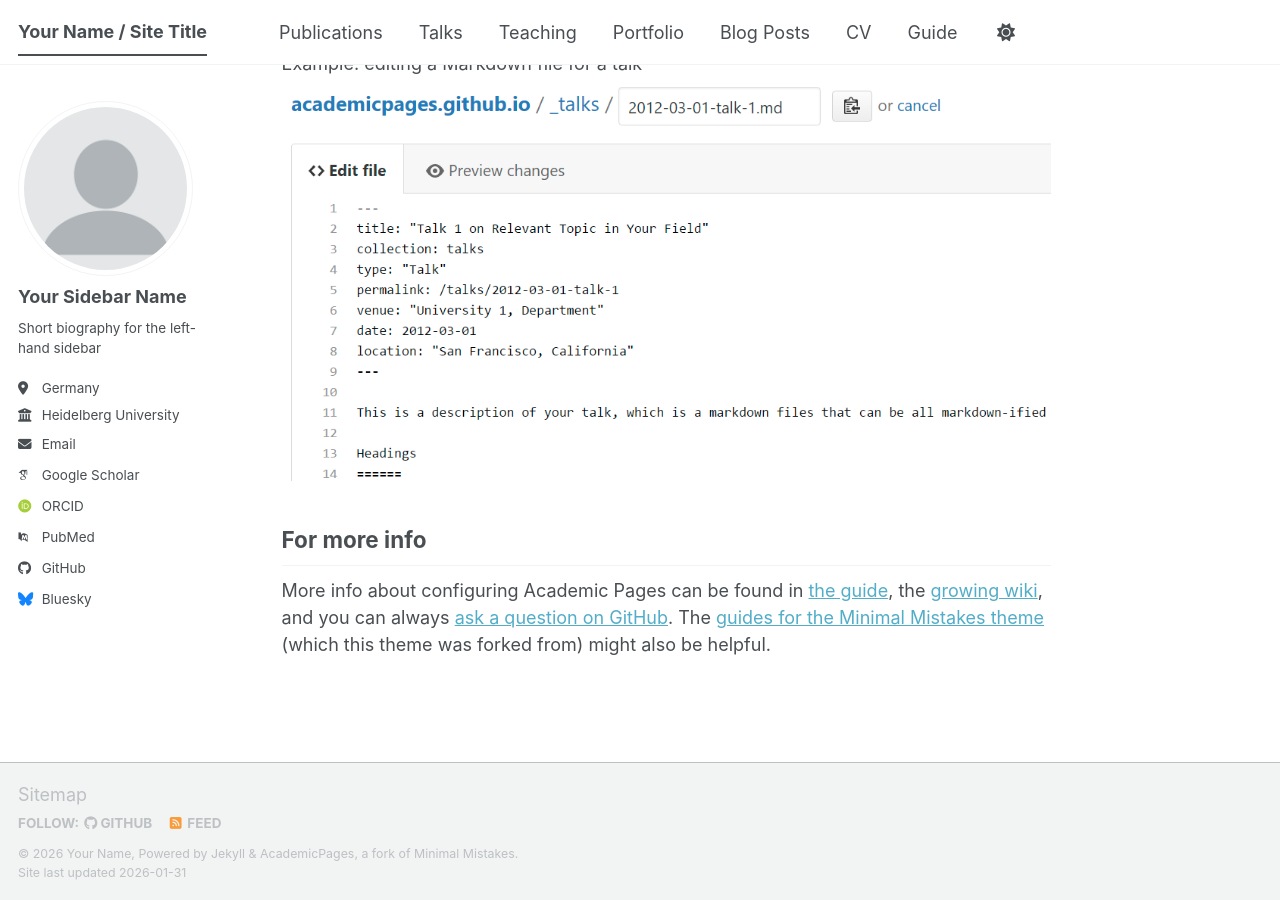
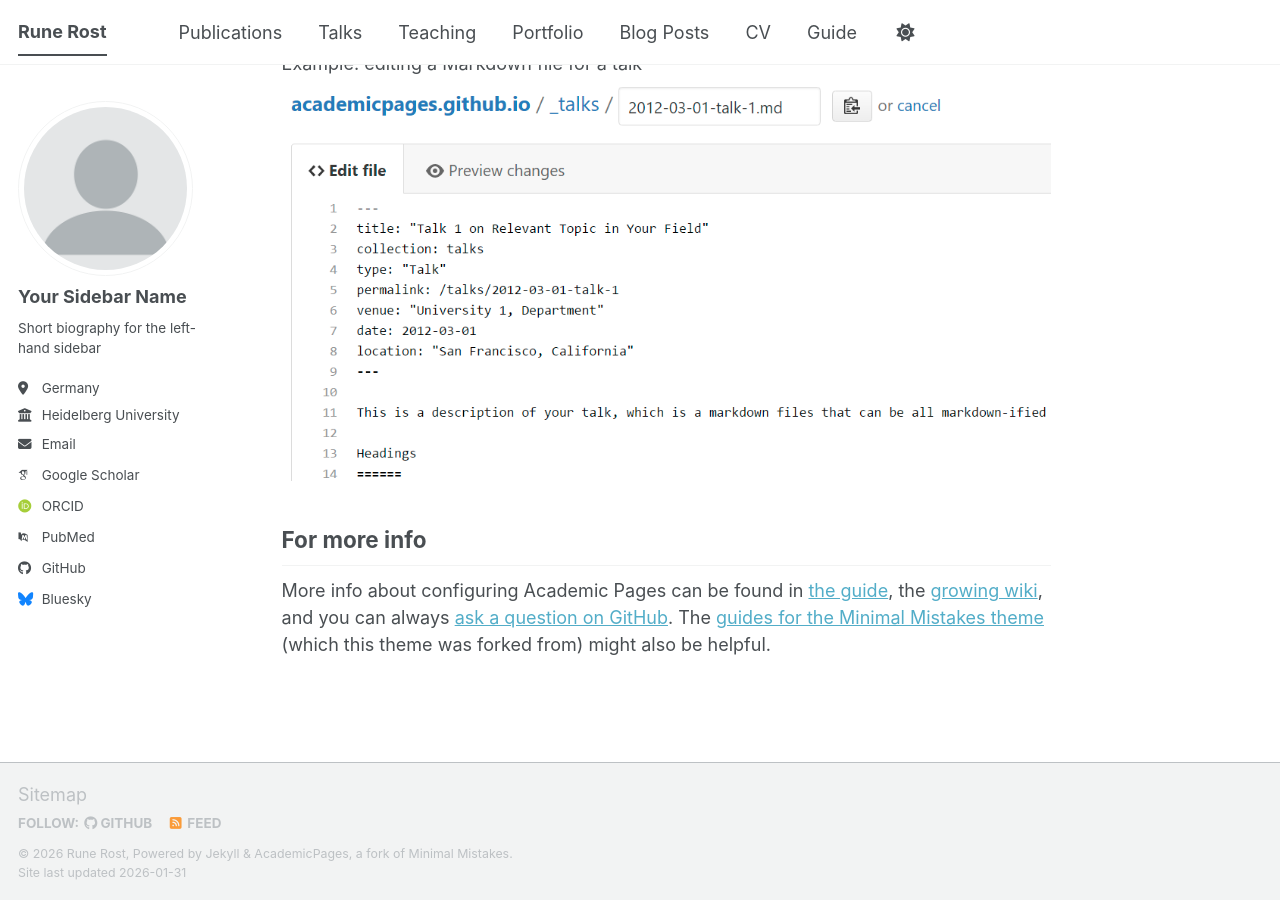
Before and after one commit to RuneRost/RuneRost.github.io, a Jekyll site: the page built from _pages/about.md, in a window 1280 px wide and 900 px high, scrolled down 2720 px. Built offline with Jekyll 4.4.1, drawn with Linux system fonts in a browser that asks for light colours; some web fonts are replaced; a script bundle is joined from its source files by our own code; library files that are not in the unit come from our copies.

Commit message:
Update site title and name in config

```diff
--- a/_config.yml
+++ b/_config.yml
@@ -9,9 +9,9 @@
 # Basic Site Settings
 locale                   : "en-US"
 site_theme               : "default" # The available themes options are "default", "air", "sunrise", "mint", "dirt" and "contrast"
-title                    : "Your Name / Site Title"
+title                    : "Rune Rost"
 title_separator          : "-"
-name                     : &name "Your Name"
+name                     : &name "Rune Rost"
 description              : &description "Your Name's academic portfolio"   # Update this with a general description of your site, this is the default if not overridden by a page
 url                      : https://RuneRost.github.io # The base hostname & protocol for your site e.g. "https://[your GitHub username].github.io",
                                                            # or if you already have some other page hosted on Github then use "https://[your GitHub username].github.io/[Your Repo Name]"
```
